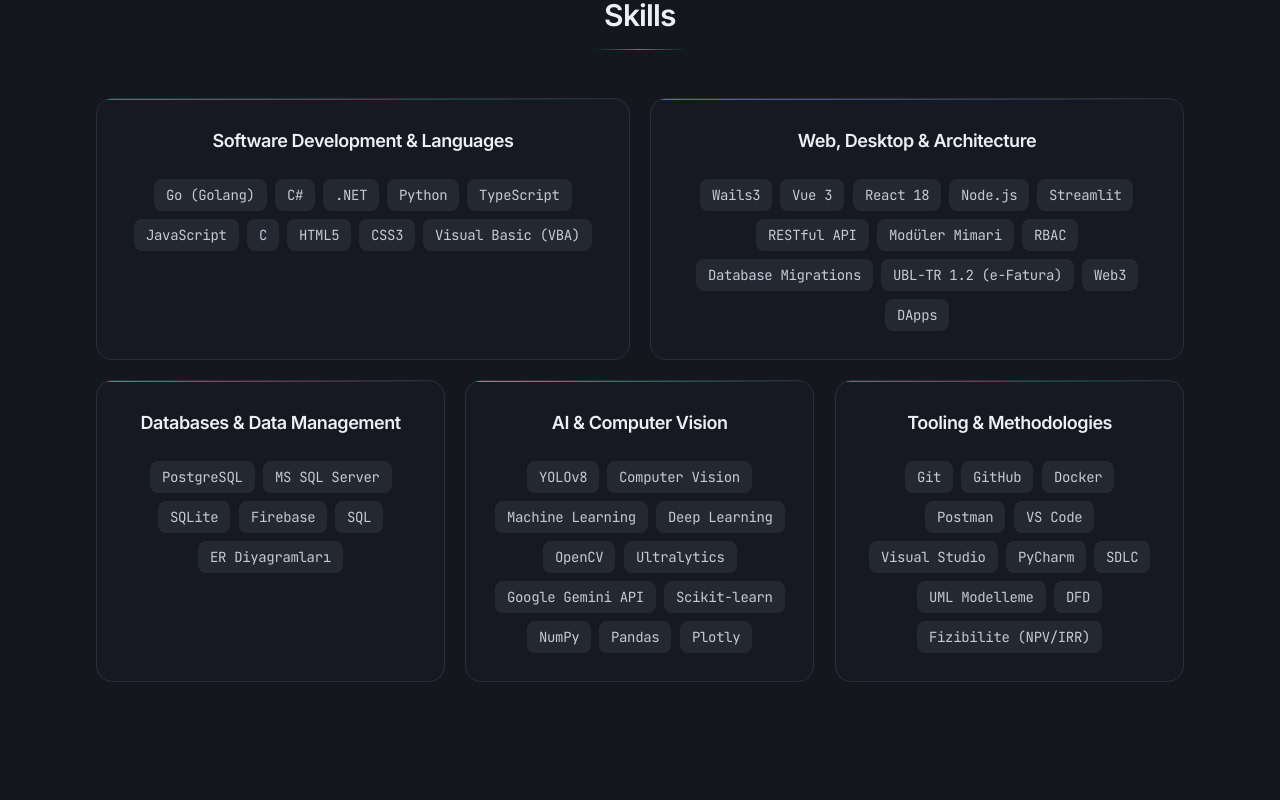
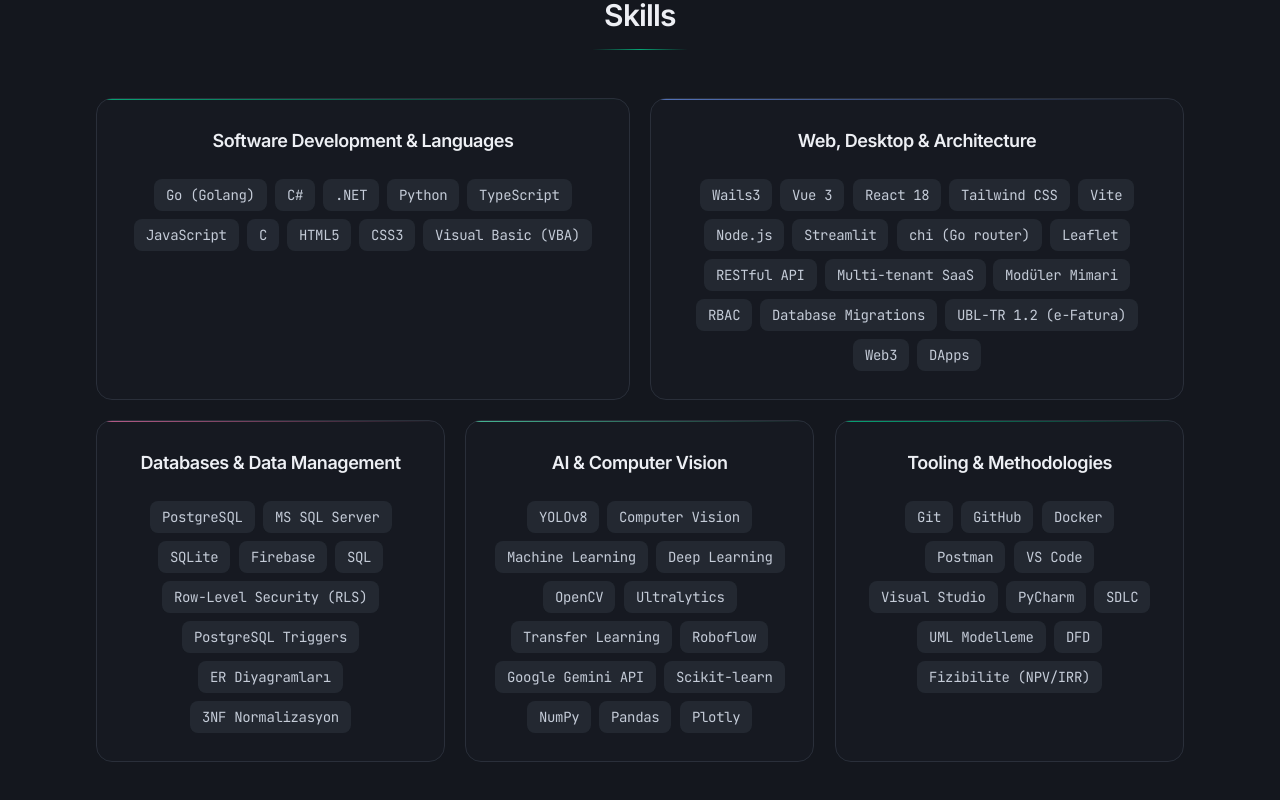
Before and after one commit to bengin-noyan/bengin-portfolio, a Next.js app: page / in a window 1280 px wide. Shown: the part 1594-2394 px from the top of the page. Built offline with nearby package versions, Linux system fonts and the light colour scheme.

Commit message:
content: add skills used across projects to the existing skill groups

```diff
--- a/src/content/site.ts
+++ b/src/content/site.ts
@@ -125,9 +125,14 @@
       "Wails3",
       "Vue 3",
       "React 18",
+      "Tailwind CSS",
+      "Vite",
       "Node.js",
       "Streamlit",
+      "chi (Go router)",
+      "Leaflet",
       "RESTful API",
+      "Multi-tenant SaaS",
       "Modüler Mimari",
       "RBAC",
       "Database Migrations",
@@ -144,7 +149,10 @@
       "SQLite",
       "Firebase",
       "SQL",
+      "Row-Level Security (RLS)",
+      "PostgreSQL Triggers",
       "ER Diyagramları",
+      "3NF Normalizasyon",
     ],
   },
   {
@@ -156,6 +164,8 @@
       "Deep Learning",
       "OpenCV",
       "Ultralytics",
+      "Transfer Learning",
+      "Roboflow",
       "Google Gemini API",
       "Scikit-learn",
       "NumPy",
```
